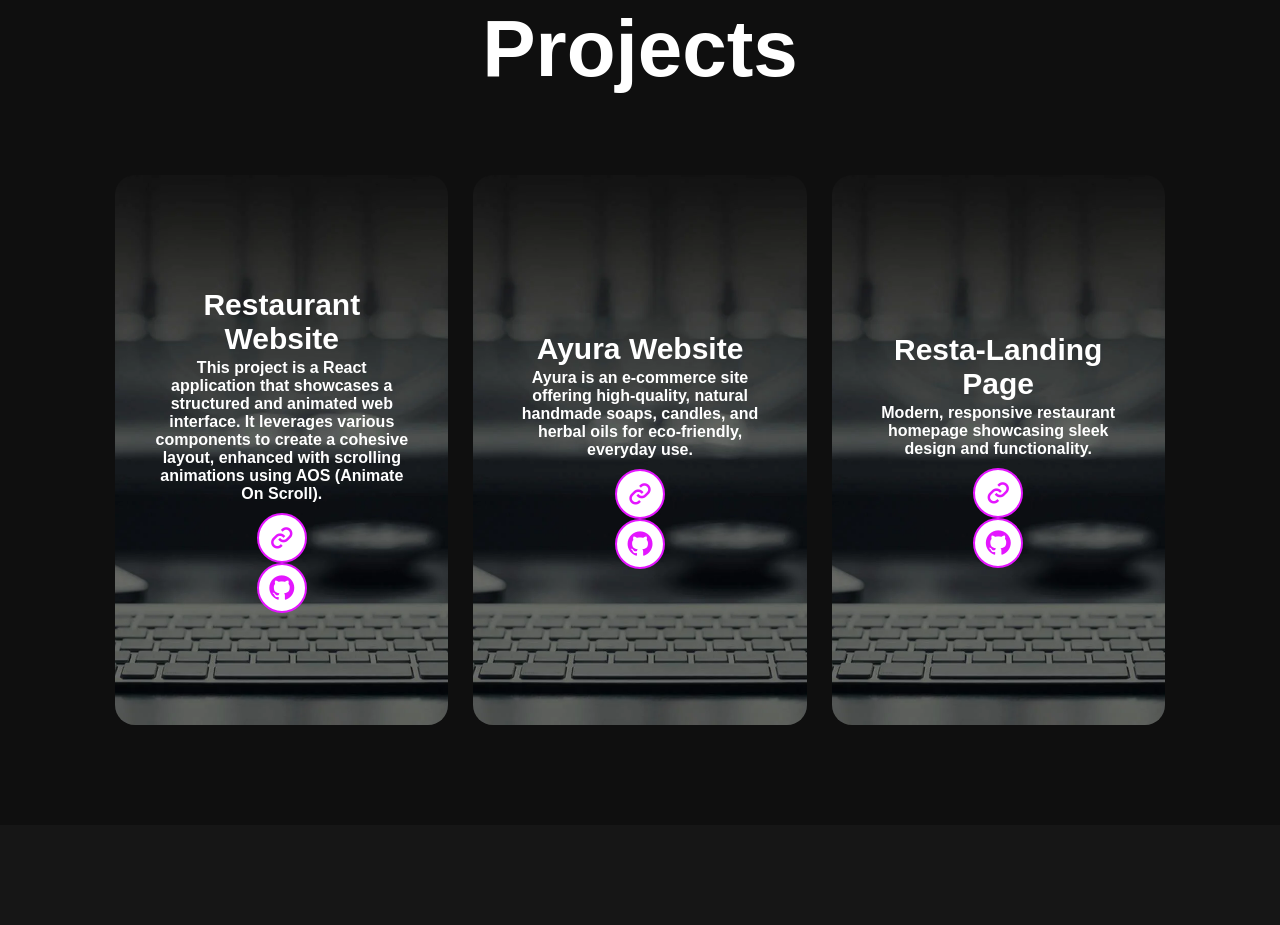
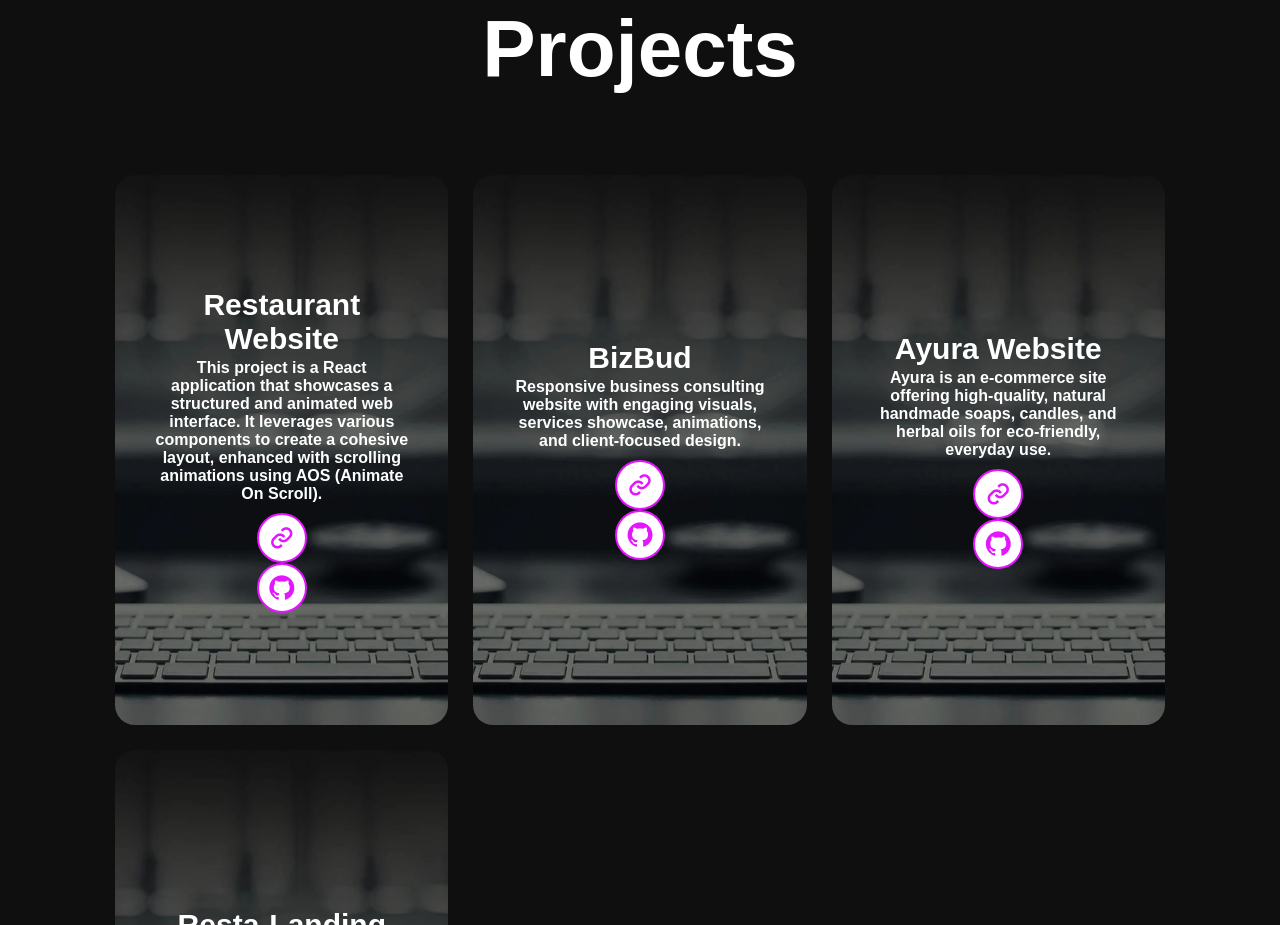
Before and after one commit to jananisree96/MyPortfolio, a plain HTML site: page index.html in a window 1280 px wide. Shown: the part 1819-2744 px from the top of the page. Drawn offline with nearby package versions, Linux system fonts and the light colour scheme.

Commit message:
bizbud-project-updated

```diff
--- a/index.html
+++ b/index.html
@@ -120,6 +120,17 @@
               ><i class="bx bx-link"></i
             ></a>
             <a href="https://github.com/jananisree96/Restaurant-website"
+              ><i class="bx bxl-github"></i
+            ></a>
+          </div>
+        </div>
+        <div class="projects-box">
+          <img src="./assets/bgimg.webp" alt="" />
+          <div class="projects-info">
+            <h4>BizBud</h4>
+            <p>Responsive business consulting website with engaging visuals, services showcase, animations, and client-focused design.</p>
+            <a href=" https://biz-bud-mywebsite.vercel.app/"><i class="bx bx-link"></i></a>
+            <a href="https://github.com/jananisree96/BizBud-Mywebsite"
               ><i class="bx bxl-github"></i
             ></a>
           </div>
```
